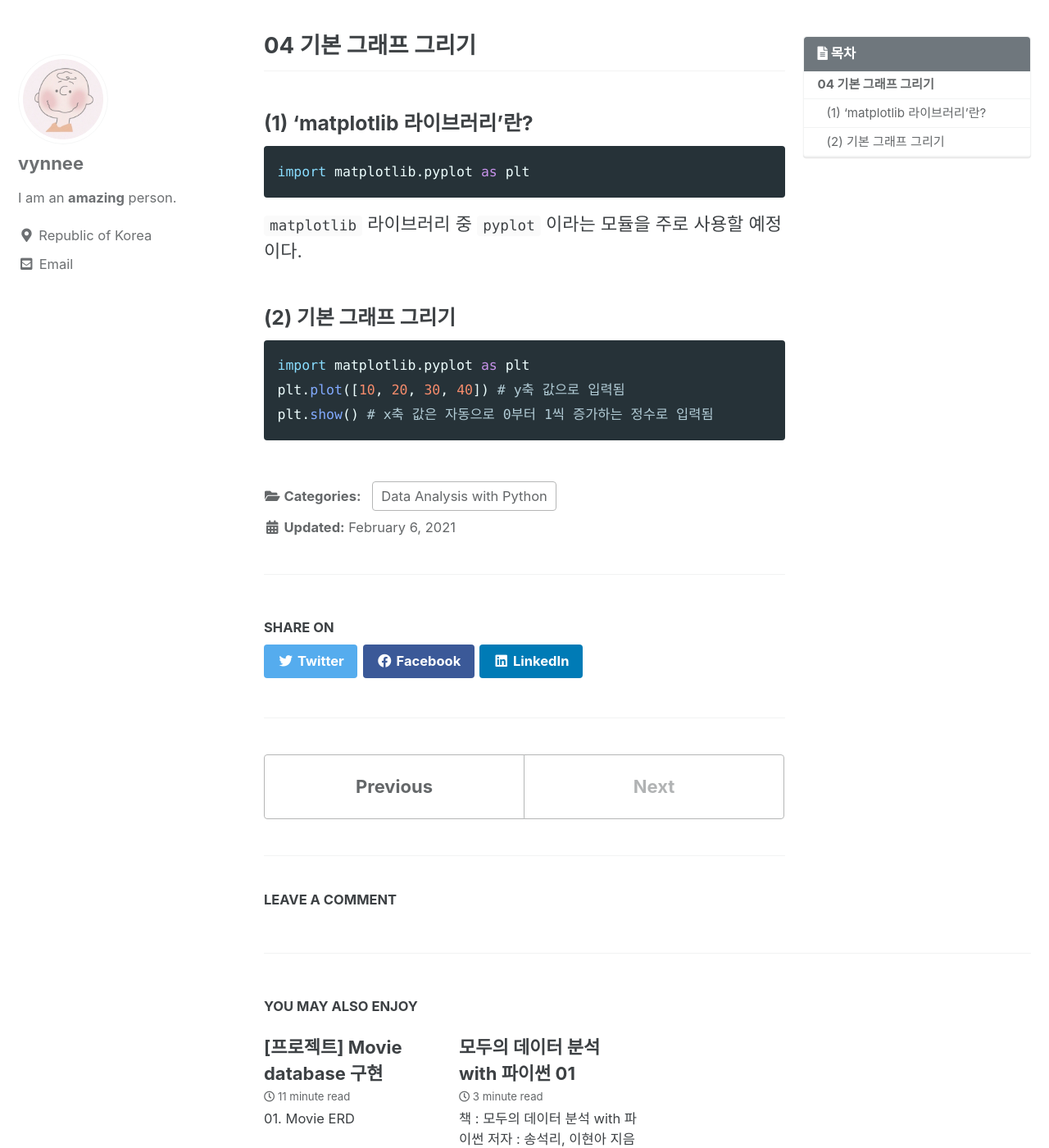
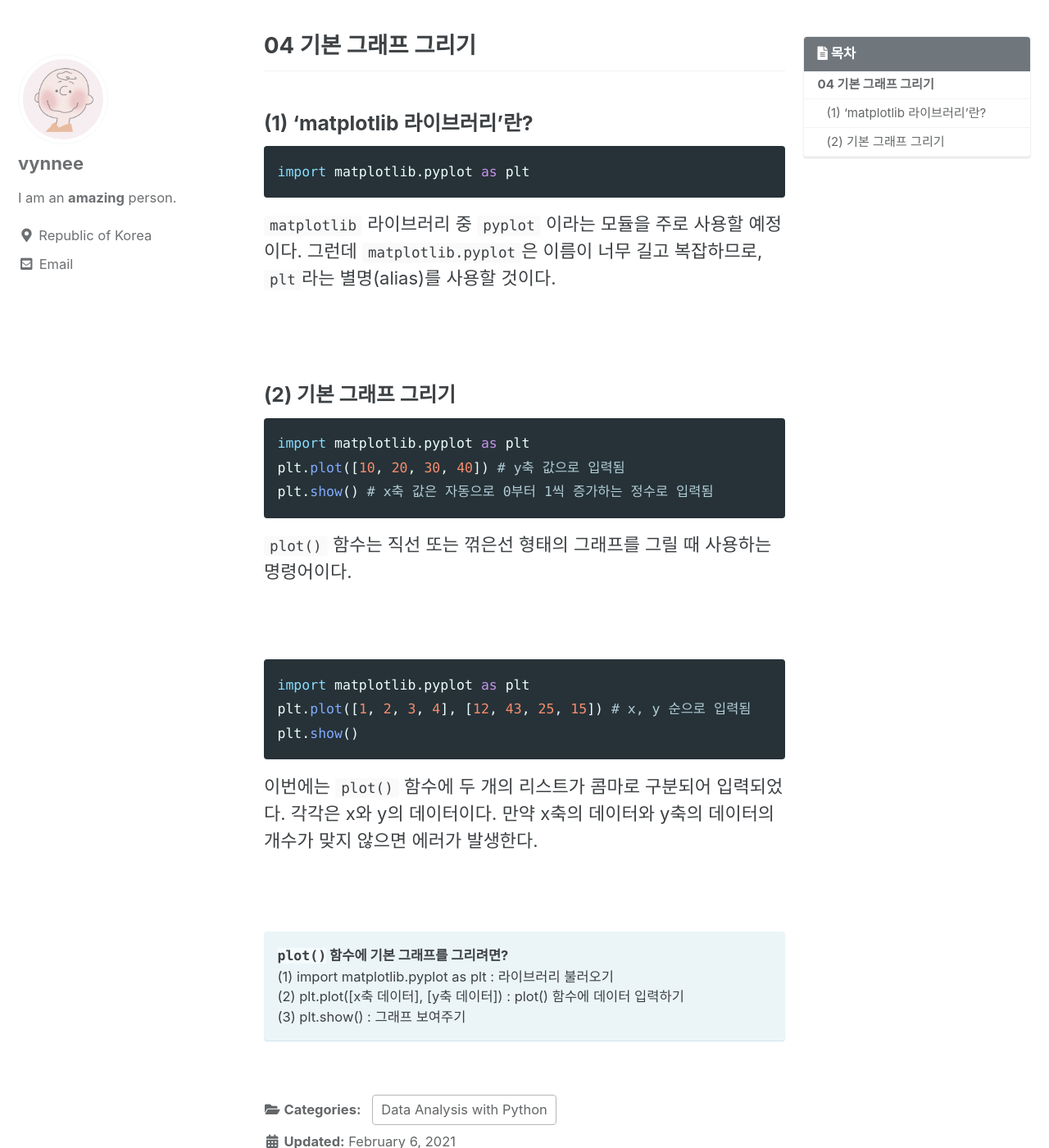
Before and after one commit to vynnee/vynnee.github.io, a Jekyll site: the page built from _posts/2021-01/python/2021-02-06-py2.md, in a window 1280 px wide and 1400 px high, scrolled down 595 px. Shown: the whole window at 82% size. Built offline with Jekyll 4.4.1, drawn with Linux system fonts in a browser that asks for light colours; cached includes are drawn as plain includes; comment, search, counter and statistics services are not loaded.

Commit message:
Update 2021-02-06-py2.md

````diff
--- a/_posts/2021-01/python/2021-02-06-py2.md
+++ b/_posts/2021-01/python/2021-02-06-py2.md
@@ -28,6 +28,9 @@ Last_modified_at: 2021-02-06T00:00:00+08:00
 import matplotlib.pyplot as plt
 ```
 `matplotlib` 라이브러리 중 `pyplot` 이라는 모듈을 주로 사용할 예정이다.
+그런데 `matplotlib.pyplot`은 이름이 너무 길고 복잡하므로, `plt`라는 별명(alias)를 사용할 것이다.
+
+<br>
 
 ### (2) 기본 그래프 그리기
 ```python
@@ -35,3 +38,22 @@ import matplotlib.pyplot as plt
 plt.plot([10, 20, 30, 40]) # y축 값으로 입력됨
 plt.show() # x축 값은 자동으로 0부터 1씩 증가하는 정수로 입력됨
 ```
+`plot()` 함수는 직선 또는 꺾은선 형태의 그래프를 그릴 때 사용하는 명령어이다.
+
+<br>
+
+```python
+import matplotlib.pyplot as plt
+plt.plot([1, 2, 3, 4], [12, 43, 25, 15]) # x, y 순으로 입력됨
+plt.show()
+```
+이번에는 `plot()` 함수에 두 개의 리스트가 콤마로 구분되어 입력되었다. 각각은 x와 y의 데이터이다.
+만약 x축의 데이터와 y축의 데이터의 개수가 맞지 않으면 에러가 발생한다.
+
+<br>
+
+**`plot()` 함수에 기본 그래프를 그리려면?**<br>
+(1) import matplotlib.pyplot as plt : 라이브러리 불러오기<br>
+(2) plt.plot([x축 데이터], [y축 데이터]) : plot() 함수에 데이터 입력하기<br>
+(3) plt.show() : 그래프 보여주기<br>
+{: .notice--info}
````
